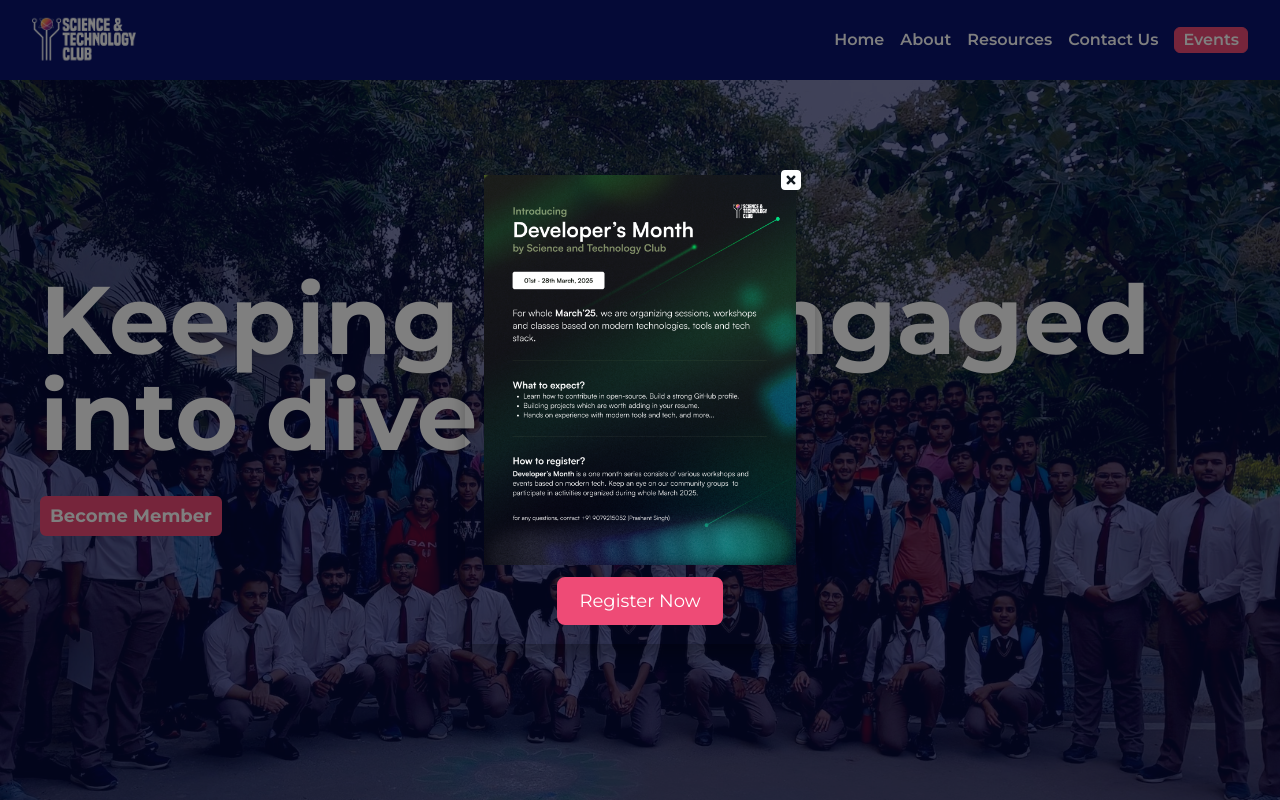
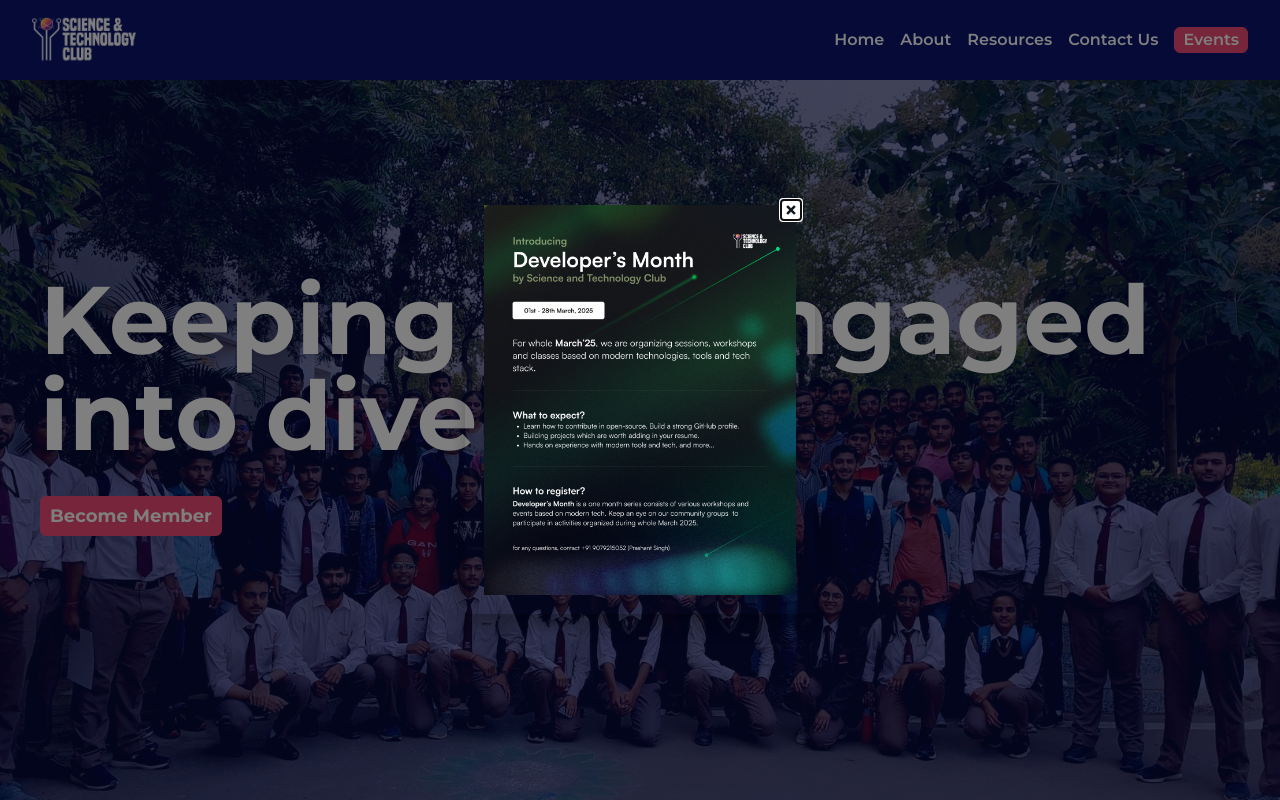
Before and after one commit to snt-club/snt-club.vercel.app, a Next.js app: page / in a window 1280 px wide. Shown: the top 800 px of the page. Built offline with nearby package versions, Linux system fonts and the light colour scheme.

Commit message:
fix:Remove link from the modal

```diff
--- a/components/main-sections/modal.tsx
+++ b/components/main-sections/modal.tsx
@@ -34,7 +34,7 @@
       <Modal closeIcon={<Image className='hover:scale-125 duration-300' src={close_button} alt='Close' width={20} />} open={open} onClose={onCloseModal} center styles={{modal: {width: width,backgroundColor:'transparent'}}}>
         <div className='flex flex-wrap justify-center'>
             <Image src={dev} alt="Aarambh Poster" className='w-fit h-fit md:w-3/2 md:h-3/2'/>
-            <Link href="/" className='text-sm md:text-lg text-white mt-3 bg-[#EE4B76] p-2 px-5 rounded-lg outline-none hover:bg-transparent hover:text-[#EE4B76] border-2 border-[#EE4B76] duration-300 ease-in-out'>Register Now</Link>
+            {/* <Link href="/" className='text-sm md:text-lg text-white mt-3 bg-[#EE4B76] p-2 px-5 rounded-lg outline-none hover:bg-transparent hover:text-[#EE4B76] border-2 border-[#EE4B76] duration-300 ease-in-out'>Register Now</Link>  */}
         </div>
       </Modal>
   );
```
Also changed, not shown: 1 other file (tests, documents, lock files or other folders).
